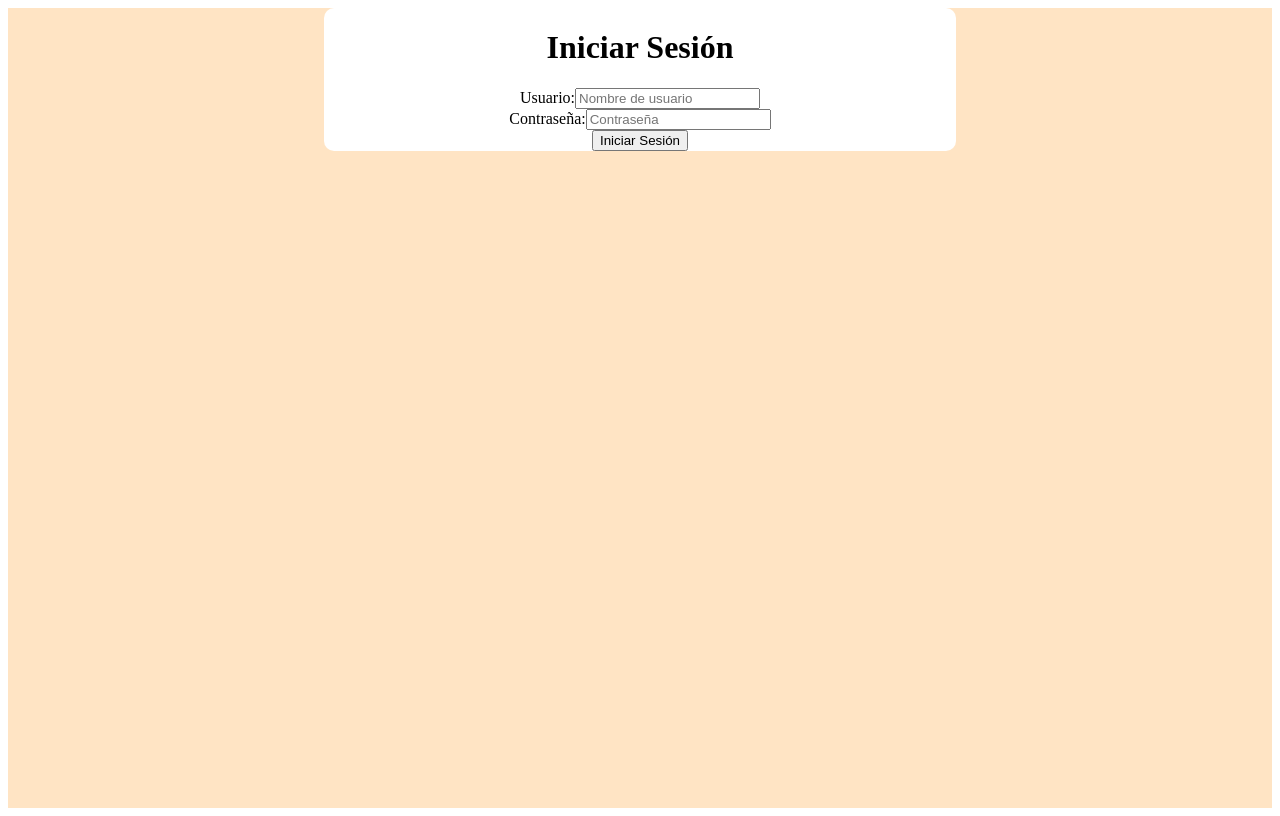
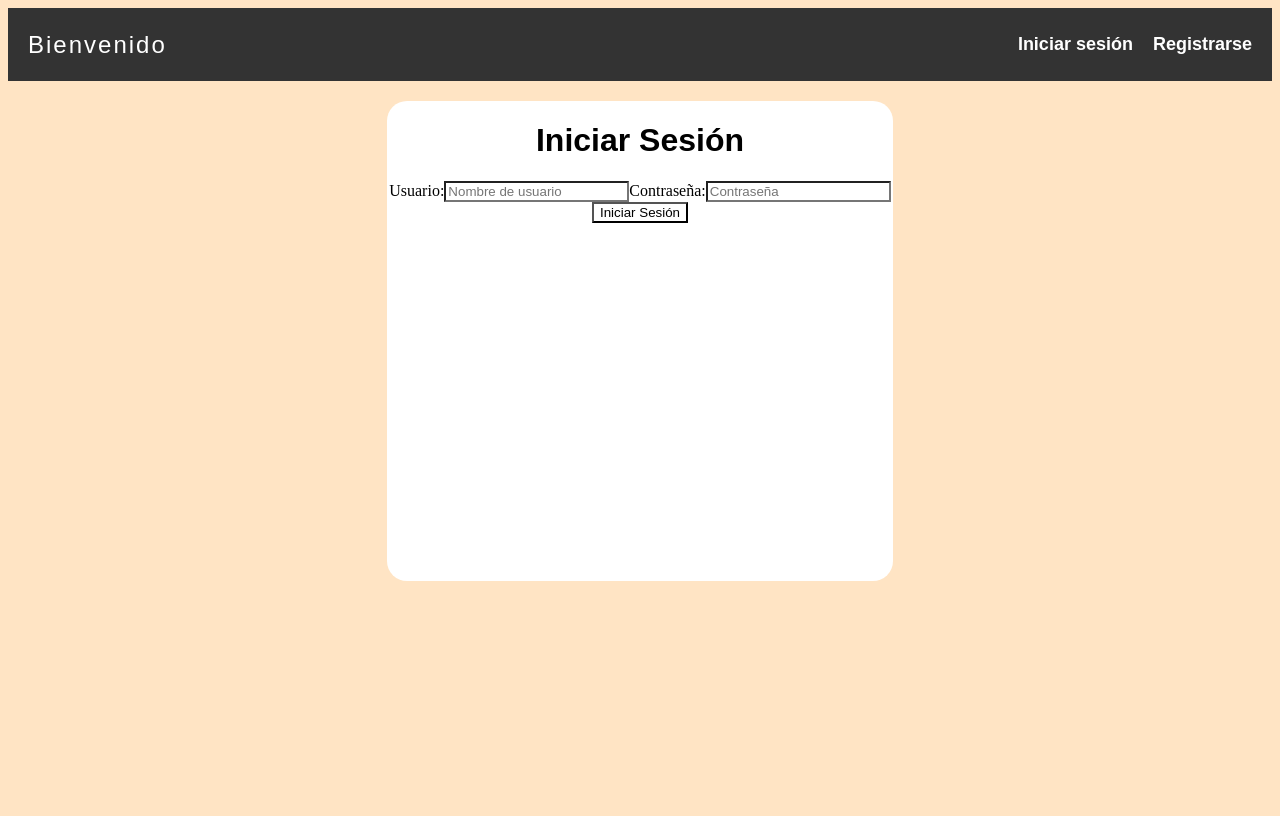
Before and after one commit to ElmerRCH/Login-Angular, an Angular app in the folder login/: page /users/1 in a window 1280 px wide. Built offline with nearby package versions, Linux system fonts and the light colour scheme.

Commit message:
style
login

```diff
--- a/login/src/app/app.component.css
+++ b/login/src/app/app.component.css
@@ -2,5 +2,7 @@ div{
     color:black;
     text-align: center;
     background: bisque;
-    height: 100vh;
+    height: 100%;
+
+    margin: 0px;
 }
--- a/login/src/app/app.component.html
+++ b/login/src/app/app.component.html
@@ -1,4 +1,3 @@
 <div class="class">
-    <router-outlet>
-    </router-outlet>
+    <router-outlet></router-outlet>
 </div>
--- a/login/src/app/login/login.component.css
+++ b/login/src/app/login/login.component.css
@@ -1,10 +1,18 @@
+*{background: white;}
 .login-container{
+    display: flex;
 
-    display: flex;
     flex-direction: column;
-    margin: auto;
-    background-color: white;
-    width: 50%;
-    border-radius: 10px;
+    margin: 20px;
+    margin-left: auto;
+    margin-right: auto;
+    background: white;
+    width: 40%;
+    height: 60vh;
+    border-radius: 20px;
 
 }
+h1{
+    background-color: white;
+    font-family: Arial, Helvetica, sans-serif;
+}
--- a/login/src/app/login/login.component.html
+++ b/login/src/app/login/login.component.html
@@ -1,14 +1,17 @@
+<app-nav-bar></app-nav-bar>
 <div class="login-container">
     <h1>Iniciar Sesión</h1>
     <form>
-        <div class="form-group">
-            <label for="username">Usuario:</label>
-            <input type="text" id="username" name="username" placeholder="Nombre de usuario" required>
-        </div>
-        <div class="form-group">
-            <label for="password">Contraseña:</label>
-            <input type="password" id="password" name="password" placeholder="Contraseña" required>
-        </div>
+
+
+        <label for="username">Usuario:</label>
+        <input type="text" id="username" name="username" placeholder="Nombre de usuario" required>
+
+        <label for="password">Contraseña:</label>
+        <input type="password" id="password" name="password" placeholder="Contraseña" required>
+
         <button type="submit">Iniciar Sesión</button>
+
+
     </form>
 </div>
--- a/login/src/app/nav-bar/nav-bar.component.css
+++ b/login/src/app/nav-bar/nav-bar.component.css
@@ -1,6 +1,6 @@
+*{background-color: #333;}
 
 nav {
-    background-color: #333;
     color: #fff;
     display: flex;
     justify-content: space-between;
@@ -11,24 +11,25 @@ nav {
 
 .logo a {
     color: #fff;
+    background: #333;
     text-decoration: none;
     font-size: 24px;
     letter-spacing: 2px;
 }
 
 .nav-links {
-    list-style: none; /* Elimina viñetas de la lista */
+    list-style: none;
     display: flex;
-    gap: 20px; /* Espaciado entre elementos de la lista */
+    gap: 20px;
 }
 
 .nav-links li a {
-    color: #fff; /* Color de texto de los enlaces de navegación */
-    text-decoration: none; /* Elimina subrayado de los enlaces */
-    font-weight: bold; /* Texto en negrita */
-    font-size: 18px; /* Tamaño de fuente de los enlaces */
+    color: #fff;
+    text-decoration: none;
+    font-weight: bold;
+    font-size: 18px;
 }
 
 .nav-links li a:hover {
-    color: #00bcd4; /* Cambiar el color al pasar el ratón por encima */
+    color: #00bcd4;
 }
--- a/login/src/app/nav-bar/nav-bar.component.html
+++ b/login/src/app/nav-bar/nav-bar.component.html
@@ -1,4 +1,3 @@
-
 <nav>
     <div class="logo">
         <a href="#">Bienvenido</a>
--- a/login/src/styles.css
+++ b/login/src/styles.css
@@ -1,32 +1,3 @@
-/* Estilos para el navbar */
-nav {
-    background-color: #333;
-    color: #fff;
-    display: flex;
-    justify-content: space-between;
-    align-items: center;
-    padding: 10px 20px;
+*{
+    background-color: bisque;
 }
-
-.logo a {
-    color: #fff;
-    text-decoration: none;
-    font-size: 24px;
-}
-
-.nav-links {
-    list-style: none;
-    display: flex;
-    gap: 20px;
-}
-
-.nav-links li a {
-    color: #fff;
-    text-decoration: none;
-    font-weight: bold;
-    font-size: 18px;
-}
-
-.nav-links li a:hover {
-    color: #00bcd4; /* Cambiar el color al pasar el ratón por encima */
-}
```
